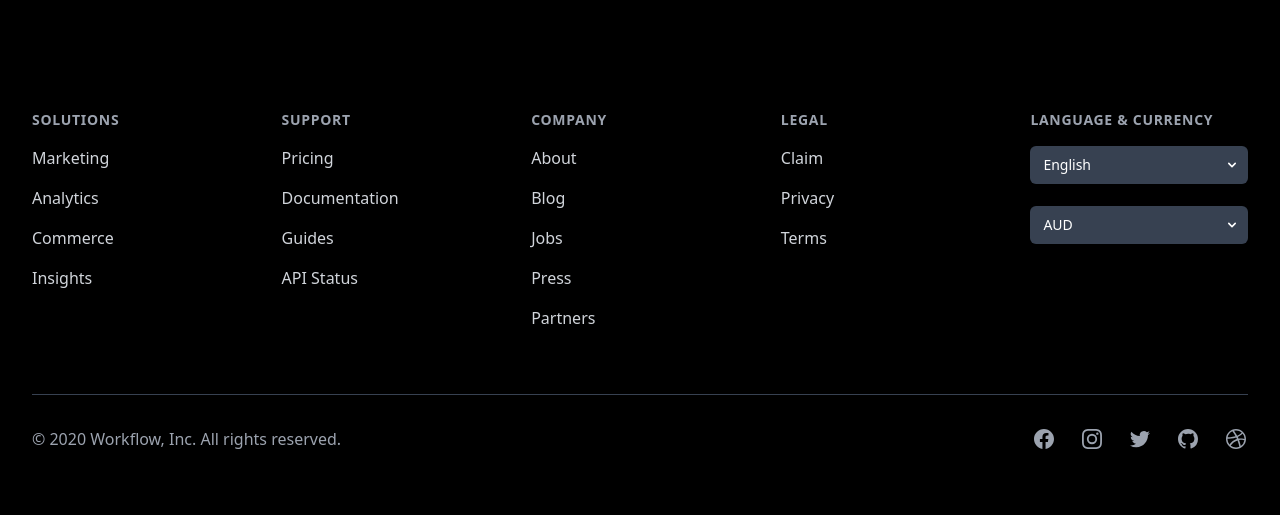
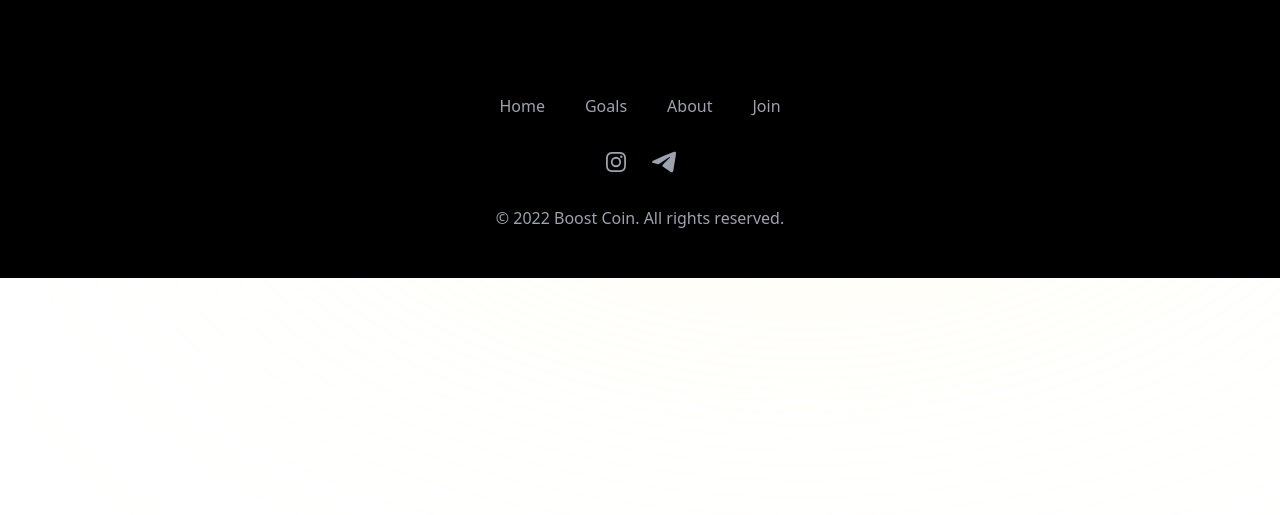
Before and after one commit to Elevate-Software/boost-site, a Next.js app: page / in a window 1280 px wide. Shown: the part 3258-3773 px from the top of the page. Built offline with nearby package versions, Linux system fonts and the light colour scheme.

Commit message:
change footer layout.

```diff
--- a/components/footer/footer.tsx
+++ b/components/footer/footer.tsx
@@ -2,44 +2,13 @@ import React from 'react';
 import { ChevronDownIcon } from '@heroicons/react/solid'
 
 const navigation = {
-    solutions: [
-        { name: 'Marketing', href: '#' },
-        { name: 'Analytics', href: '#' },
-        { name: 'Commerce', href: '#' },
-        { name: 'Insights', href: '#' },
-    ],
-    support: [
-        { name: 'Pricing', href: '#' },
-        { name: 'Documentation', href: '#' },
-        { name: 'Guides', href: '#' },
-        { name: 'API Status', href: '#' },
-    ],
-    company: [
+    main: [
+        { name: 'Home', href: '#' },
+        { name: 'Goals', href: '#' },
         { name: 'About', href: '#' },
-        { name: 'Blog', href: '#' },
-        { name: 'Jobs', href: '#' },
-        { name: 'Press', href: '#' },
-        { name: 'Partners', href: '#' },
-    ],
-    legal: [
-        { name: 'Claim', href: '#' },
-        { name: 'Privacy', href: '#' },
-        { name: 'Terms', href: '#' },
+        { name: 'Join', href: '#' },
     ],
     social: [
-        {
-            name: 'Facebook',
-            href: '#',
-            icon: (props) => (
-                <svg fill="currentColor" viewBox="0 0 24 24" {...props}>
-                    <path
-                        fillRule="evenodd"
-                        d="M22 12c0-5.523-4.477-10-10-10S2 6.477 2 12c0 4.991 3.657 9.128 8.438 9.878v-6.987h-2.54V12h2.54V9.797c0-2.506 1.492-3.89 3.777-3.89 1.094 0 2.238.195 2.238.195v2.46h-1.26c-1.243 0-1.63.771-1.63 1.562V12h2.773l-.443 2.89h-2.33v6.988C18.343 21.128 22 16.991 22 12z"
-                        clipRule="evenodd"
-                    />
-                </svg>
-            ),
-        },
         {
             name: 'Instagram',
             href: '#',
@@ -54,37 +23,11 @@ const navigation = {
             ),
         },
         {
-            name: 'Twitter',
+            name: 'Telegram',
             href: '#',
             icon: (props) => (
-                <svg fill="currentColor" viewBox="0 0 24 24" {...props}>
-                    <path d="M8.29 20.251c7.547 0 11.675-6.253 11.675-11.675 0-.178 0-.355-.012-.53A8.348 8.348 0 0022 5.92a8.19 8.19 0 01-2.357.646 4.118 4.118 0 001.804-2.27 8.224 8.224 0 01-2.605.996 4.107 4.107 0 00-6.993 3.743 11.65 11.65 0 01-8.457-4.287 4.106 4.106 0 001.27 5.477A4.072 4.072 0 012.8 9.713v.052a4.105 4.105 0 003.292 4.022 4.095 4.095 0 01-1.853.07 4.108 4.108 0 003.834 2.85A8.233 8.233 0 012 18.407a11.616 11.616 0 006.29 1.84" />
-                </svg>
-            ),
-        },
-        {
-            name: 'GitHub',
-            href: '#',
-            icon: (props) => (
-                <svg fill="currentColor" viewBox="0 0 24 24" {...props}>
-                    <path
-                        fillRule="evenodd"
-                        d="M12 2C6.477 2 2 6.484 2 12.017c0 4.425 2.865 8.18 6.839 9.504.5.092.682-.217.682-.483 0-.237-.008-.868-.013-1.703-2.782.605-3.369-1.343-3.369-1.343-.454-1.158-1.11-1.466-1.11-1.466-.908-.62.069-.608.069-.608 1.003.07 1.531 1.032 1.531 1.032.892 1.53 2.341 1.088 2.91.832.092-.647.35-1.088.636-1.338-2.22-.253-4.555-1.113-4.555-4.951 0-1.093.39-1.988 1.029-2.688-.103-.253-.446-1.272.098-2.65 0 0 .84-.27 2.75 1.026A9.564 9.564 0 0112 6.844c.85.004 1.705.115 2.504.337 1.909-1.296 2.747-1.027 2.747-1.027.546 1.379.202 2.398.1 2.651.64.7 1.028 1.595 1.028 2.688 0 3.848-2.339 4.695-4.566 4.943.359.309.678.92.678 1.855 0 1.338-.012 2.419-.012 2.747 0 .268.18.58.688.482A10.019 10.019 0 0022 12.017C22 6.484 17.522 2 12 2z"
-                        clipRule="evenodd"
-                    />
-                </svg>
-            ),
-        },
-        {
-            name: 'Dribbble',
-            href: '#',
-            icon: (props) => (
-                <svg fill="currentColor" viewBox="0 0 24 24" {...props}>
-                    <path
-                        fillRule="evenodd"
-                        d="M12 2C6.48 2 2 6.48 2 12s4.48 10 10 10c5.51 0 10-4.48 10-10S17.51 2 12 2zm6.605 4.61a8.502 8.502 0 011.93 5.314c-.281-.054-3.101-.629-5.943-.271-.065-.141-.12-.293-.184-.445a25.416 25.416 0 00-.564-1.236c3.145-1.28 4.577-3.124 4.761-3.362zM12 3.475c2.17 0 4.154.813 5.662 2.148-.152.216-1.443 1.941-4.48 3.08-1.399-2.57-2.95-4.675-3.189-5A8.687 8.687 0 0112 3.475zm-3.633.803a53.896 53.896 0 013.167 4.935c-3.992 1.063-7.517 1.04-7.896 1.04a8.581 8.581 0 014.729-5.975zM3.453 12.01v-.26c.37.01 4.512.065 8.775-1.215.25.477.477.965.694 1.453-.109.033-.228.065-.336.098-4.404 1.42-6.747 5.303-6.942 5.629a8.522 8.522 0 01-2.19-5.705zM12 20.547a8.482 8.482 0 01-5.239-1.8c.152-.315 1.888-3.656 6.703-5.337.022-.01.033-.01.054-.022a35.318 35.318 0 011.823 6.475 8.4 8.4 0 01-3.341.684zm4.761-1.465c-.086-.52-.542-3.015-1.659-6.084 2.679-.423 5.022.271 5.314.369a8.468 8.468 0 01-3.655 5.715z"
-                        clipRule="evenodd"
-                    />
+                <svg width="27" height="23" viewBox="0 0 27 23" {...props} fill="none" xmlns="http://www.w3.org/2000/svg">
+                    <path d="M1.85611 9.90144C9.10385 6.65564 13.9368 4.5158 16.355 3.48194C23.2594 0.530051 24.6941 0.0172768 25.6292 0.000164153C25.8349 -0.00337934 26.2947 0.0490124 26.5926 0.29746C26.8441 0.507244 26.9133 0.790633 26.9464 0.989531C26.9795 1.18843 27.0208 1.64153 26.988 1.99556C26.6138 6.03647 24.9949 15.8427 24.1713 20.3686C23.8228 22.2837 23.1365 22.9258 22.4722 22.9886C21.0284 23.1252 19.9321 22.0078 18.5337 21.0656C16.3455 19.5912 15.1094 18.6734 12.9854 17.2347C10.5307 15.572 12.122 14.6582 13.5209 13.1647C13.887 12.7738 20.2483 6.82634 20.3714 6.2868C20.3868 6.21933 20.4011 5.9678 20.2557 5.83499C20.1103 5.70217 19.8958 5.74759 19.7409 5.78371C19.5215 5.83491 16.0259 8.20984 9.25407 12.9085C8.26184 13.6088 7.36312 13.9501 6.55789 13.9322C5.6702 13.9125 3.96262 13.4163 2.69322 12.9921C1.13624 12.4719 -0.101213 12.1969 0.006541 11.3133C0.0626662 10.8532 0.679189 10.3825 1.85611 9.90144Z" fill="currentColor"/>
                 </svg>
             ),
         },
@@ -92,132 +35,26 @@ const navigation = {
 }
 
 export const Footer = () => (
-    <footer className="bg-black" aria-labelledby="footer-heading">
-        <h2 id="footer-heading" className="sr-only">
-            Footer
-        </h2>
-        <div className="max-w-7xl mx-auto py-12 px-4 sm:px-6 lg:py-16 lg:px-8">
-            <div className="pb-8 xl:grid xl:grid-cols-5 xl:gap-8">
-                <div className="grid grid-cols-2 gap-8 xl:col-span-4">
-                    <div className="md:grid md:grid-cols-2 md:gap-8">
-                        <div>
-                            <h3 className="text-sm font-semibold text-gray-400 tracking-wider uppercase">Solutions</h3>
-                            <ul role="list" className="mt-4 space-y-4">
-                                {navigation.solutions.map((item) => (
-                                    <li key={item.name}>
-                                        <a href={item.href} className="text-base text-gray-300 hover:text-white">
+    <footer className="bg-black">
+        <div className="max-w-7xl mx-auto py-12 px-4 overflow-hidden sm:px-6 lg:px-8">
+            <nav className="-mx-5 -my-2 flex flex-wrap justify-center" aria-label="Footer">
+                {navigation.main.map((item) => (
+                    <div key={item.name} className="px-5 py-2">
+                        <a href={item.href} className="text-base text-gray-400 hover:text-gray-900">
                             {item.name}
                         </a>
-                                    </li>
+                    </div>
                 ))}
-                            </ul>
-                        </div>
-                        <div className="mt-12 md:mt-0">
-                            <h3 className="text-sm font-semibold text-gray-400 tracking-wider uppercase">Support</h3>
-                            <ul role="list" className="mt-4 space-y-4">
-                                {navigation.support.map((item) => (
-                                    <li key={item.name}>
-                                        <a href={item.href} className="text-base text-gray-300 hover:text-white">
-                                            {item.name}
-                                        </a>
-                                    </li>
-                                ))}
-                            </ul>
-                        </div>
-                    </div>
-                    <div className="md:grid md:grid-cols-2 md:gap-8">
-                        <div>
-                            <h3 className="text-sm font-semibold text-gray-400 tracking-wider uppercase">Company</h3>
-                            <ul role="list" className="mt-4 space-y-4">
-                                {navigation.company.map((item) => (
-                                    <li key={item.name}>
-                                        <a href={item.href} className="text-base text-gray-300 hover:text-white">
-                                            {item.name}
-                                        </a>
-                                    </li>
-                                ))}
-                            </ul>
-                        </div>
-                        <div className="mt-12 md:mt-0">
-                            <h3 className="text-sm font-semibold text-gray-400 tracking-wider uppercase">Legal</h3>
-                            <ul role="list" className="mt-4 space-y-4">
-                                {navigation.legal.map((item) => (
-                                    <li key={item.name}>
-                                        <a href={item.href} className="text-base text-gray-300 hover:text-white">
-                                            {item.name}
-                                        </a>
-                                    </li>
-                                ))}
-                            </ul>
-                        </div>
-                    </div>
-                </div>
-                <div className="mt-12 xl:mt-0">
-                    <h3 className="text-sm font-semibold text-gray-400 tracking-wider uppercase">Language &amp; Currency</h3>
-                    <form className="mt-4 sm:max-w-xs">
-                        <fieldset className="w-full">
-                            <label htmlFor="language" className="sr-only">
-                                Language
-                            </label>
-                            <div className="relative">
-                                <select
-                                    id="language"
-                                    name="language"
-                                    className="appearance-none block w-full bg-none bg-gray-700 border border-transparent rounded-md py-2 pl-3 pr-10 text-base text-white focus:outline-none focus:ring-white focus:border-white sm:text-sm"
-                                    defaultValue="English"
-                                >
-                                    <option>English</option>
-                                    <option>French</option>
-                                    <option>German</option>
-                                    <option>Japanese</option>
-                                    <option>Spanish</option>
-                                </select>
-                                <div className="pointer-events-none absolute inset-y-0 right-0 px-2 flex items-center">
-                                    <ChevronDownIcon className="h-4 w-4 text-white" aria-hidden="true" />
-                                </div>
-                            </div>
-                        </fieldset>
-                        <fieldset className="mt-4 w-full">
-                            <label htmlFor="currency" className="sr-only">
-                                Currency
-                            </label>
-                            <div className="mt-1.5 relative">
-                                <select
-                                    id="currency"
-                                    name="currency"
-                                    className="appearance-none w-full bg-none bg-gray-700 border border-transparent rounded-md block py-2 pl-3 pr-10 text-base text-white focus:outline-none focus:ring-white focus:border-white sm:text-sm"
-                                    defaultValue="AUD"
-                                >
-                                    <option>ARS</option>
-                                    <option>AUD</option>
-                                    <option>CAD</option>
-                                    <option>CHF</option>
-                                    <option>EUR</option>
-                                    <option>GBP</option>
-                                    <option>JPY</option>
-                                    <option>USD</option>
-                                </select>
-                                <div className="pointer-events-none absolute inset-y-0 right-0 px-2 flex items-center">
-                                    <ChevronDownIcon className="h-4 w-4 text-white" aria-hidden="true" />
-                                </div>
-                            </div>
-                        </fieldset>
-                    </form>
-                </div>
-            </div>
-            <div className="mt-8 border-t border-gray-700 pt-8 md:flex md:items-center md:justify-between">
-                <div className="flex space-x-6 md:order-2">
+            </nav>
+            <div className="mt-8 flex justify-center space-x-6">
                 {navigation.social.map((item) => (
-                        <a key={item.name} href={item.href} className="text-gray-400 hover:text-gray-300">
+                    <a key={item.name} href={item.href} className="text-gray-400 hover:text-gray-500">
                         <span className="sr-only">{item.name}</span>
                         <item.icon className="h-6 w-6" aria-hidden="true" />
                     </a>
                 ))}
             </div>
-                <p className="mt-8 text-base text-gray-400 md:mt-0 md:order-1">
-                    &copy; 2020 Workflow, Inc. All rights reserved.
-                </p>
-            </div>
+            <p className="mt-8 text-center text-base text-gray-400">&copy; {new Date().getFullYear()} Boost Coin. All rights reserved.</p>
         </div>
     </footer>
 );
```
Lines whose indentation alone changed are shown as unchanged.
